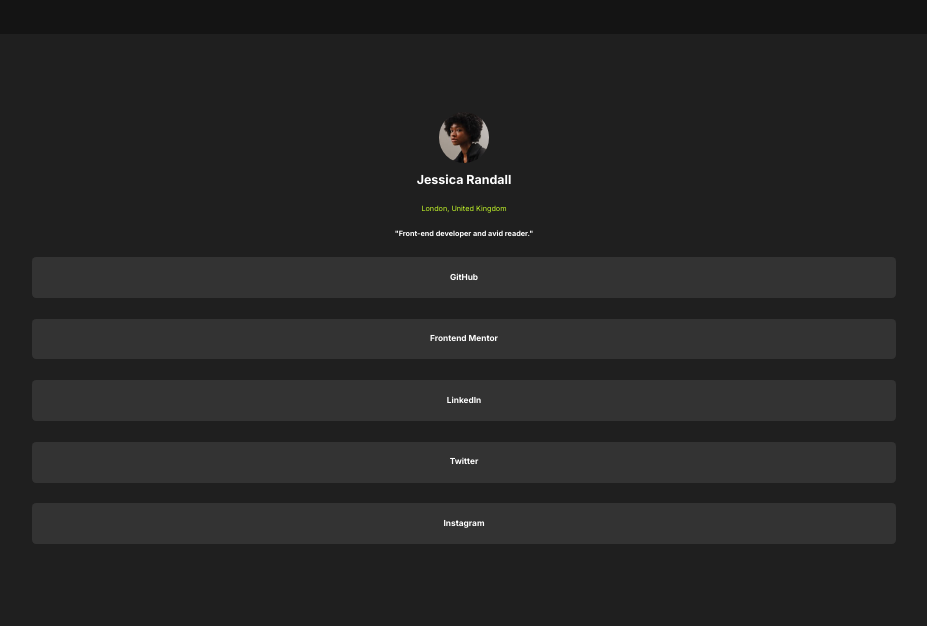
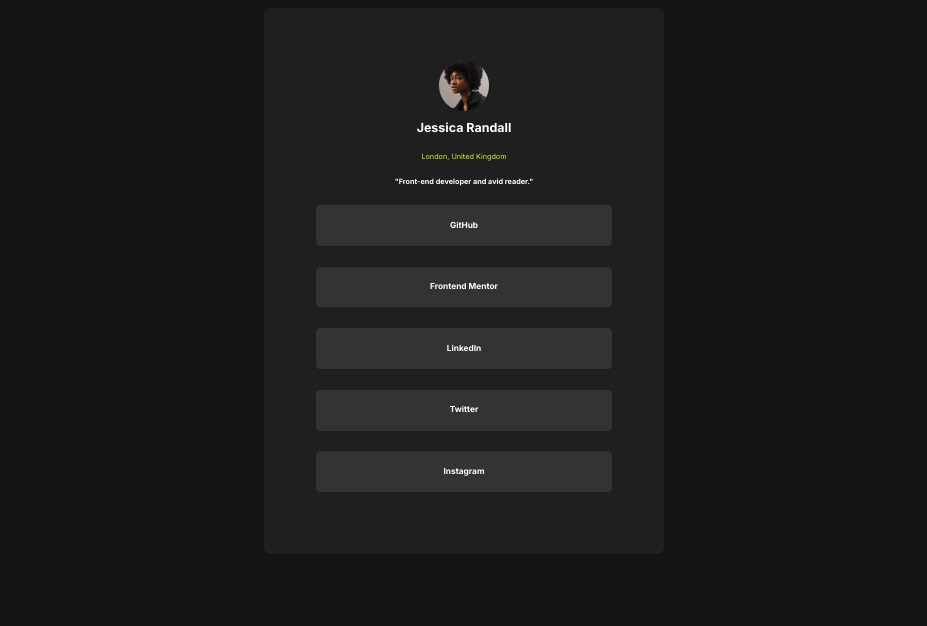
Before and after one commit to Grymbo/social-links, a plain HTML site: page index.html in a window 1280 px wide. Shown: the part 174-800 px from the top of the page, without its empty margins (176-1103 px from the left). Drawn offline with Linux system fonts and the light colour scheme.

Commit message:
desk version

```diff
--- a/assets/css/style.css
+++ b/assets/css/style.css
@@ -100,3 +100,10 @@ button:hover {
         padding: 15rem;
     }
 }
+@media (min-width: 1024px){
+    .card {
+        max-width: 400px;
+        margin: 35rem auto;
+        padding: 10rem;
+    }
+}
```
